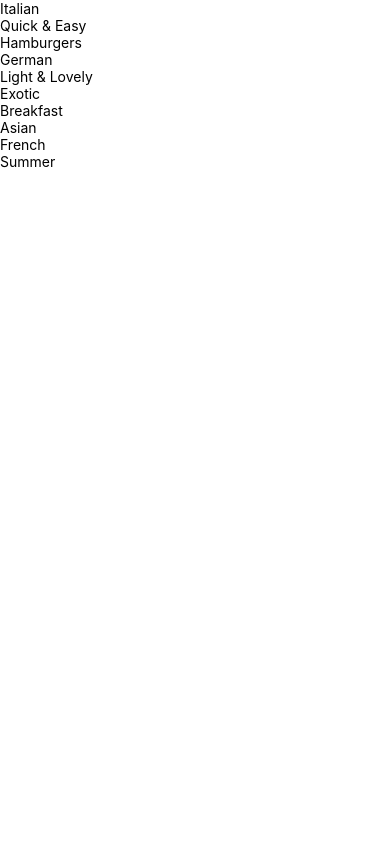
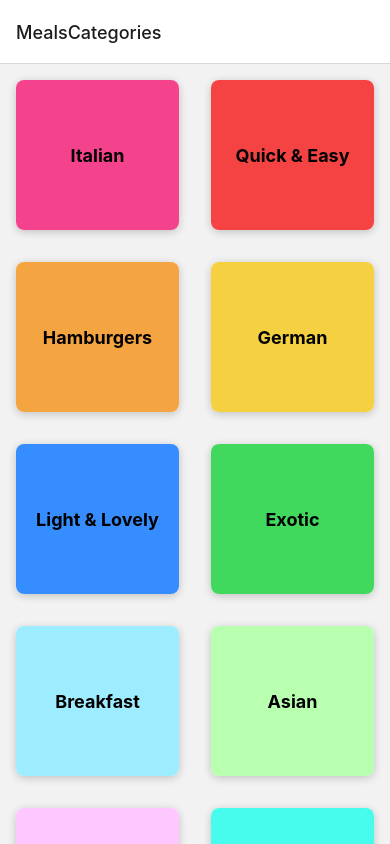
Before and after one commit to kiyoshion/udemy-react-native-navigation-sample, a React Native app: screen /MealsCategories in a window 390 px wide. Built offline with nearby package versions, Linux system fonts and the light colour scheme.

Commit message:
Add navigation packages

```diff
--- a/App.js
+++ b/App.js
@@ -1,10 +1,22 @@
 import { StatusBar } from 'expo-status-bar';
 import { StyleSheet } from 'react-native';
+import { NavigationContainer } from '@react-navigation/native';
+import { createNativeStackNavigator } from '@react-navigation/native-stack'
+
 import CategoriesScreen from './screens/CategoriesScreen';
+
+const Stack = createNativeStackNavigator();
 
 export default function App() {
   return (
-    <CategoriesScreen />
+    <>
+      <StatusBar style='light' />
+      <NavigationContainer>
+        <Stack.Navigator>
+          <Stack.Screen name='MealsCategories' component={CategoriesScreen} />
+        </Stack.Navigator>
+      </NavigationContainer>
+    </>
   );
 }
 
--- a/app.json
+++ b/app.json
@@ -6,6 +6,7 @@
     "orientation": "portrait",
     "icon": "./assets/icon.png",
     "userInterfaceStyle": "light",
+    "backgroundColor": "#242424",
     "splash": {
       "image": "./assets/splash.png",
       "resizeMode": "contain",
--- a/components/CategoryGirdTile.js
+++ b/components/CategoryGirdTile.js
@@ -1,13 +1,49 @@
-import { Pressable, Text, View } from "react-native";
+import { Pressable, StyleSheet, Text, View, Platform } from "react-native";
 
 export default function CategoryGridTile({ title, color }) {
   return (
-    <View>
-      <Pressable>
-        <View>
-          <Text>{title}</Text>
+    <View style={styles.gridItem}>
+      <Pressable
+        style={({ pressed }) => [styles.button, pressed ? styles.buttonPressed: '']}
+        android_ripple={{ color: '"ccc' }}
+      >
+        <View style={[styles.innerContainer, {backgroundColor: color}]}>
+          <Text style={styles.title}>{title}</Text>
         </View>
       </Pressable>
     </View>
   );
 }
+
+const styles = StyleSheet.create({
+  gridItem: {
+    flex: 1,
+    margin: 16,
+    height: 150,
+    borderRadius: 8,
+    backgroundColor: 'white',
+    elevation: 4,
+    shadowColor: 'black',
+    shadowOpacity: .2,
+    shadowOffset: { width: 0, height: 2 },
+    shadowRadius: 8,
+    overflow: Platform.OS === 'android' ? 'hidden' : 'visible',
+  },
+  button: {
+    flex: 1,
+  },
+  buttonPressed: {
+    opacity: 0.5,
+  },
+  innerContainer: {
+    flex: 1,
+    padding: 16,
+    borderRadius: 8,
+    justifyContent: 'center',
+    alignItems: 'center',
+  },
+  title: {
+    fontWeight: 'bold',
+    fontSize: 18,
+  },
+});
--- a/screens/CategoriesScreen.js
+++ b/screens/CategoriesScreen.js
@@ -14,6 +14,7 @@
       data={CATEGORIES}
       keyExtractor={(item) => item.id}
       renderItem={renderCategoryItem}
+      numColumns={2}
     />
   );
 }
```
Also changed, not shown: package.json (+7 -3 lines), 1 other file (tests, documents, lock files or other folders).
